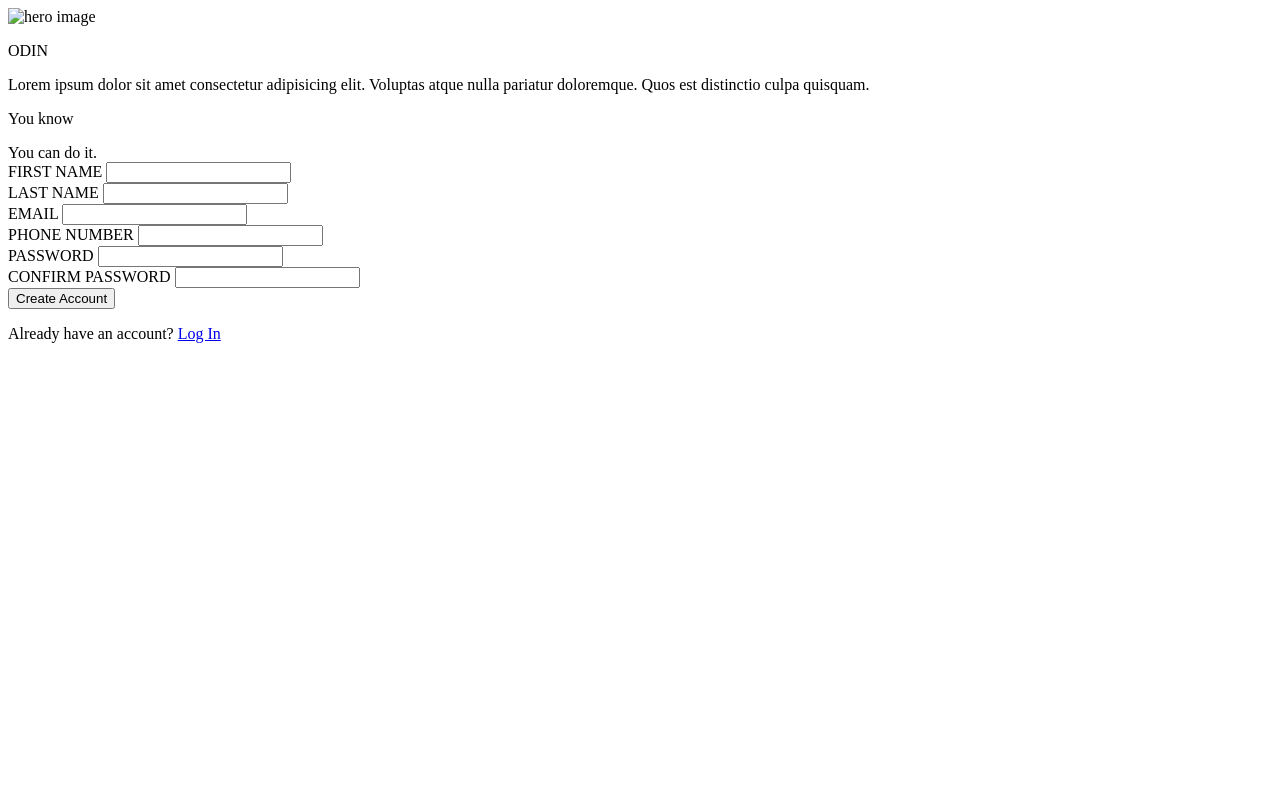
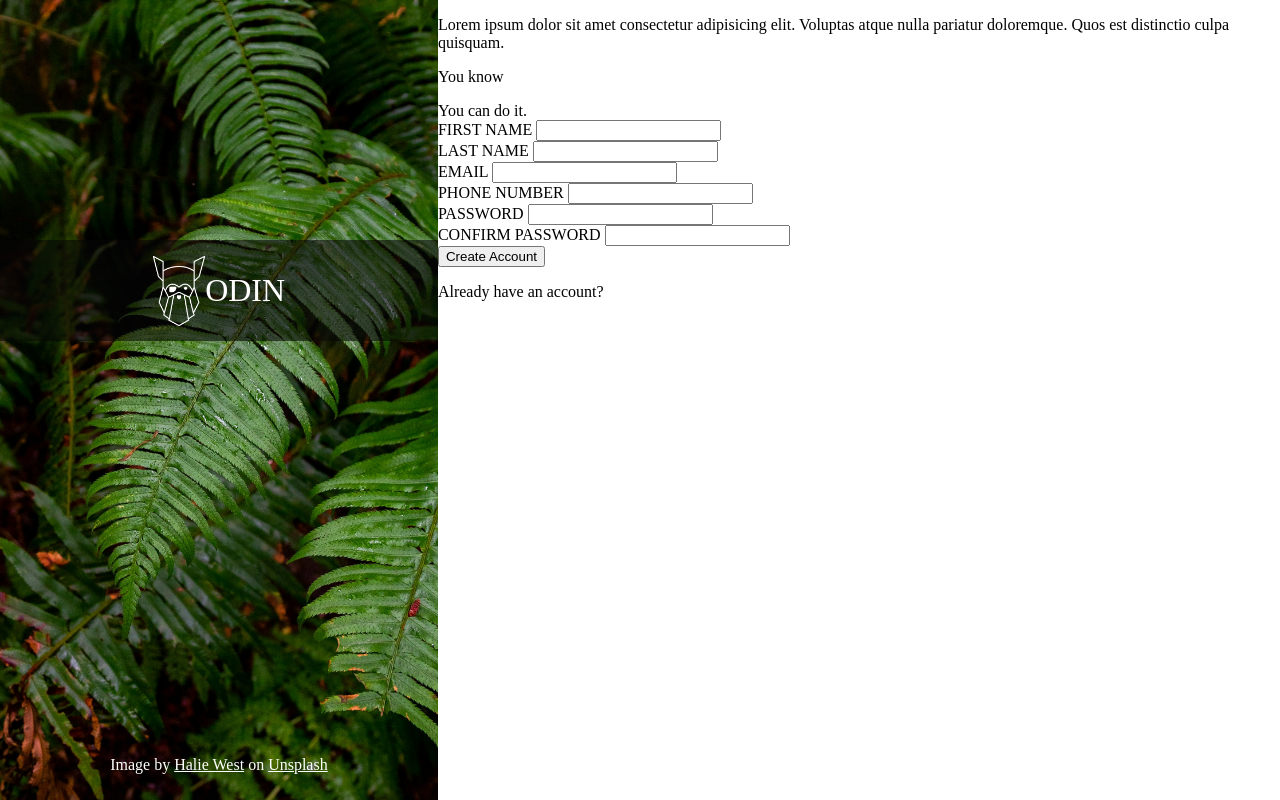
Before and after one commit to fredymarb/odin-signup-form, a plain HTML site: page index.html in a window 1280 px wide. Drawn offline with Linux system fonts and the light colour scheme.

Commit message:
finish the hero section of site

```diff
--- a/css/style.css
+++ b/css/style.css
@@ -0,0 +1,59 @@
+:root {
+  --primary-color: white ;
+  --secondary-color: black;
+  --accent-color: #596D48;
+}
+
+body {
+  margin: 0;
+  padding: 0;
+  display: flex;
+  flex-direction: row;
+  height: 100vh;
+}
+
+#main-div-left {
+  background-image: url("../img/halie-west-25xggax4bSA-unsplash.jpg");
+  background-size: cover;
+  background-repeat: no-repeat;
+  width: 35vw;
+  position: relative;
+  display: flex;
+  flex-direction: column;
+  align-items: center;
+}
+
+#hero-container {
+  width: 100%;
+  display: flex;
+  justify-content: center;
+  align-items: center;
+  background-color: rgba(6, 6, 6, 0.582);
+  position: relative;
+  top: 30%;
+}
+
+#hero-image {
+  height: 70px;
+  width: auto;
+}
+
+#hero-text {
+  color: var(--primary-color);
+  font-size: xx-large;
+}
+
+#hero-footer {
+  position: absolute;
+  bottom: 10px;
+  color: var(--primary-color);
+  text-align: center;
+}
+
+a {
+  color: var(--primary-color);
+}
+
+#main-div-right {
+
+}
--- a/index.html
+++ b/index.html
@@ -9,11 +9,10 @@
   <body>
     <div id="main-div-left">
       <div id="hero-container">
-        <div id="hero-banner">
-          <img id="hero-image" src="#" alt="hero image">
-          <p id="hero-text">ODIN</p>
-        </div>
+        <img id="hero-image" src="img/odin-lined.png" alt="hero image">
+        <p id="hero-text">ODIN</p>
       </div>
+      <p id="hero-footer">Image by <a href="https://unsplash.com/photos/green-leaf-plant-in-close-up-photography-25xggax4bSA" target="_blank">Halie West</a> on <a href="https://unsplash.com" target="_blank">Unsplash</a> </p>
     </div>
 
     <div id="main-div-right">
```
